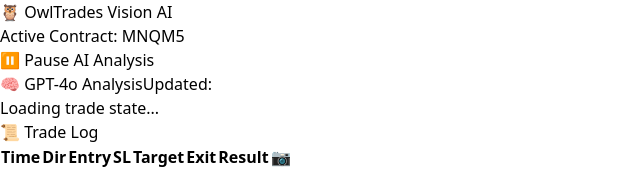
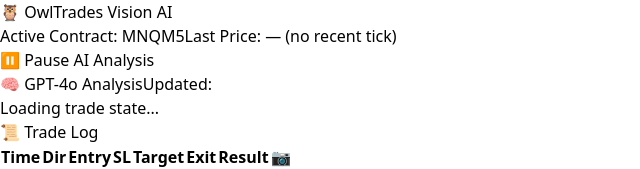
Before and after one commit to tyefred/owltrades-vision-dashboard, a Next.js app: page / in a window 1280 px wide. Shown: the top 169 px of the page, without its empty margins (0-640 px from the left). Built offline with nearby package versions, Linux system fonts and the light colour scheme; no server answers; the database is empty.

Commit message:
Add last tick price with fallback message when no data

```diff
--- a/app/page.tsx
+++ b/app/page.tsx
@@ -131,11 +131,12 @@
       <h1 className="text-4xl font-bold text-blue-700 mb-1">🦉 OwlTrades Vision AI</h1>
       <p className="text-sm text-gray-500 mb-4">
         Active Contract: <span className="font-mono text-black">{activeSymbol}</span>
-        {lastPrice !== null && (
-          <span className="text-gray-700 font-semibold ml-4">
-            Last Price: <span className="text-black font-mono">{lastPrice.toFixed(2)}</span>
+        <span className="text-gray-700 font-semibold ml-4">
+          Last Price:{' '}
+          <span className="text-black font-mono">
+            {lastPrice !== null ? lastPrice.toFixed(2) : '— (no recent tick)'}
           </span>
-        )}
+        </span>
       </p>
 
       <button
```
